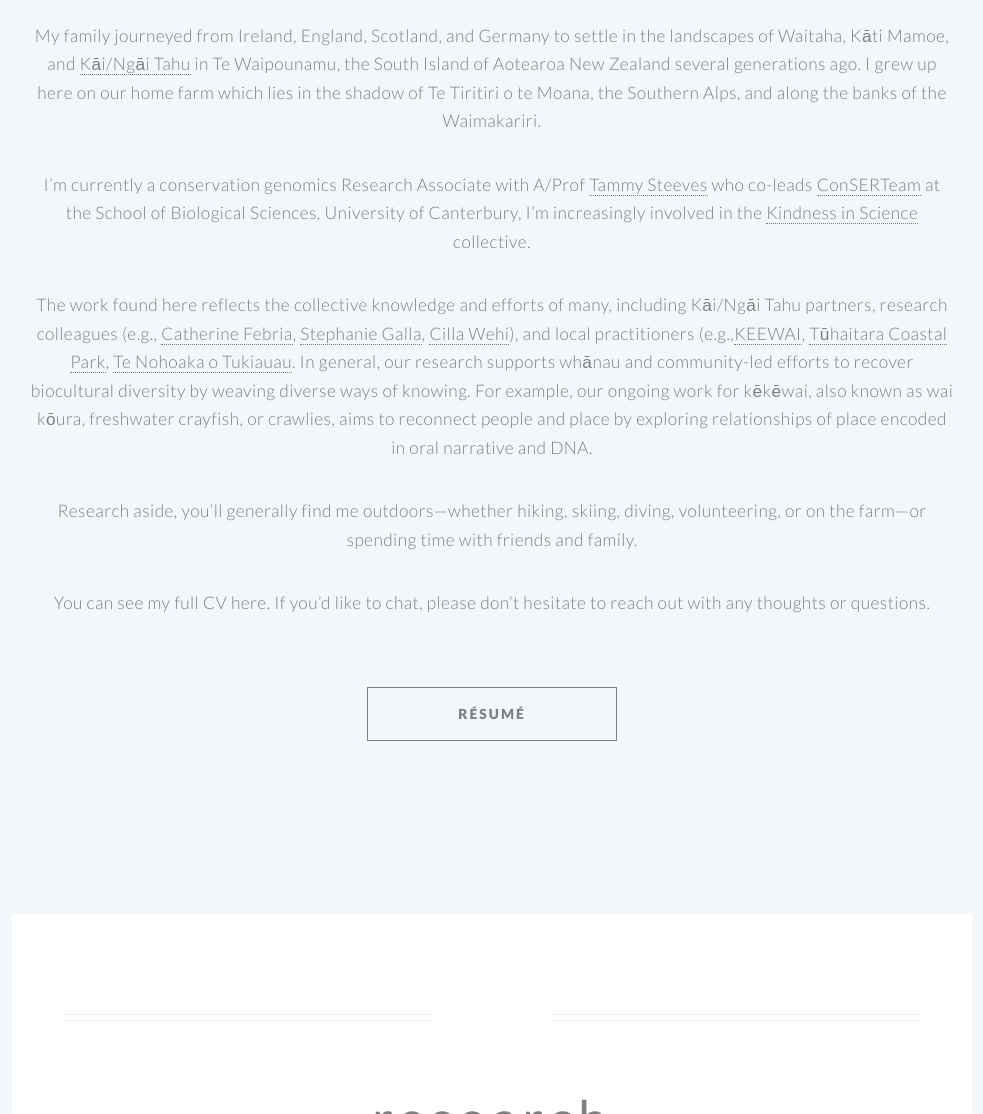
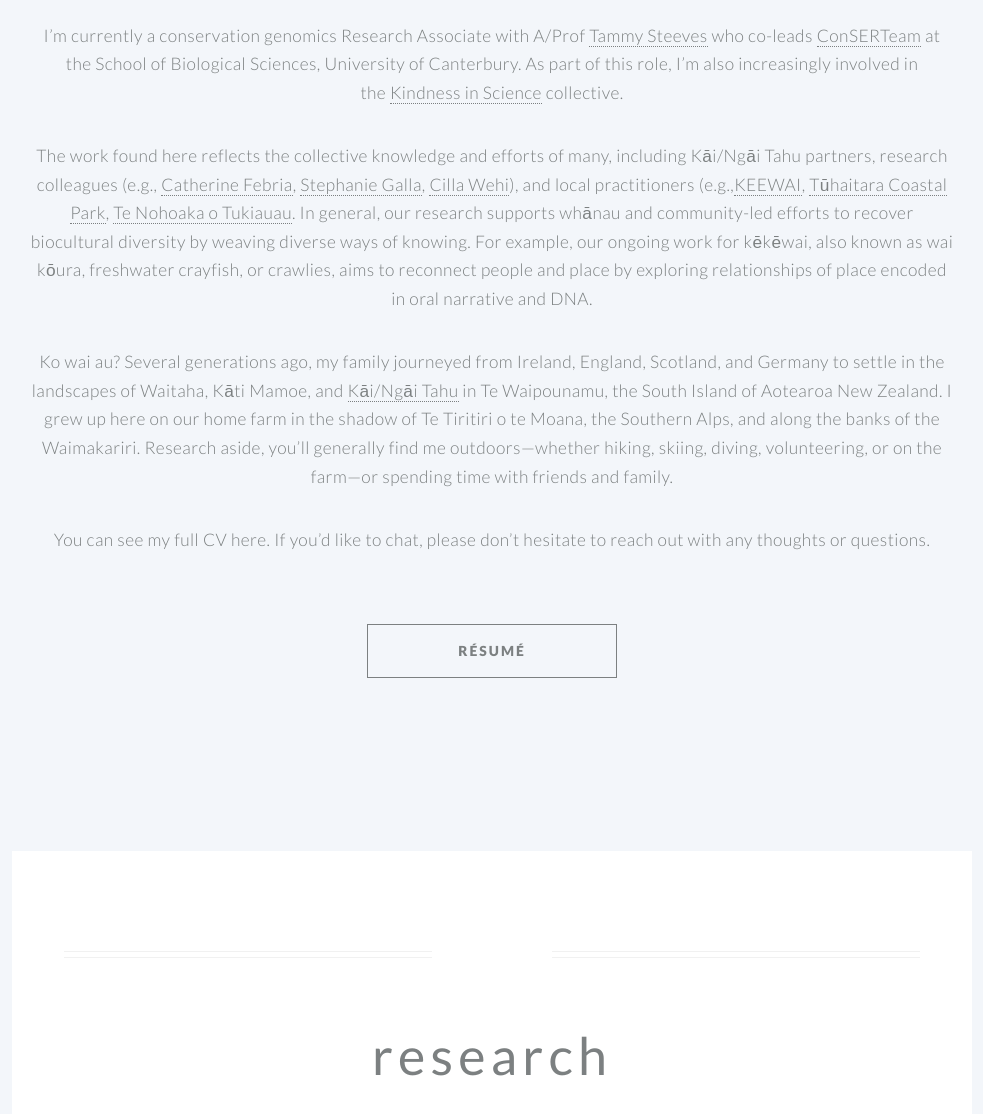
Before and after one commit to aislingrayne/aislingrayne.github.io, a Jekyll site: the page built from index.md, in a window 1280 px wide and 1400 px high, scrolled down 770 px. Shown: the part 286-1400 px from the top of the window, without its empty margins (148-1131 px from the left). Built offline with Jekyll 4.4.1, drawn with Linux system fonts in a browser that asks for light colours; some of the changed text lies outside the part shown.

Commit message:
Update index.md

```diff
--- a/index.md
+++ b/index.md
@@ -45,14 +45,12 @@ cta_button_label: contact # the label on the button
 ---
 [//]: # (write a bit about yourself here)
 
-### Nau mai, haere mai. Here, you will find a brief introduction to me, my collaborators, and our work.
+### Nau mai, haere mai. Here, you will find a brief introduction to myself, collaborators and our work.
 
-My family journeyed from Ireland, England, Scotland, and Germany to settle in the landscapes of Waitaha, Kāti Mamoe, and [Kāi/Ngāi Tahu](https://ngaitahu.iwi.nz/) in Te Waipounamu, the South Island of Aotearoa New Zealand several generations ago. I grew up here on our home farm which lies in the shadow of Te Tiritiri o te Moana, the Southern Alps, and along the banks of the Waimakariri.
-
-I'm currently a conservation genomics Research Associate with A/Prof [Tammy Steeves](https://www.canterbury.ac.nz/science/contact-us/people/tammy-steeves.html) who co-leads [ConSERTeam](http://www.ucconsert.org/) at the School of Biological Sciences, University of Canterbury, I’m increasingly involved in the *[Kindness in Science](http://www.kindnessinscience.org/)* collective.
+I'm currently a conservation genomics Research Associate with A/Prof [Tammy Steeves](https://www.canterbury.ac.nz/science/contact-us/people/tammy-steeves.html) who co-leads [ConSERTeam](http://www.ucconsert.org/) at the School of Biological Sciences, University of Canterbury. As part of this role, I'm also increasingly involved in the *[Kindness in Science](http://www.kindnessinscience.org/)* collective.
 
 The work found here reflects the collective knowledge and efforts of many, including Kāi/Ngāi Tahu partners, research colleagues (e.g., [Catherine Febria](https://www.healthyheadwaterslab.ca/), [Stephanie Galla](https://www.stephaniegalla.com/), [Cilla Wehi](http://www.priscillawehi.com/)), and local practitioners (e.g.,[KEEWAI](http://keewai.co.nz/), [Tūhaitara Coastal Park](https://www.tuhaitarapark.org.nz/), [Te Nohoaka o Tukiauau](https://www.tenohoaka.org.nz/). In general, our research supports whānau and community-led efforts to recover biocultural diversity by weaving diverse ways of knowing. For example, our ongoing work for kēkēwai, also known as wai kōura, freshwater crayfish, or crawlies, aims to reconnect people and place by exploring relationships of place encoded in oral narrative and DNA.
 
-Research aside, you'll generally find me outdoors—whether hiking, skiing, diving, volunteering, or on the farm—or spending time with friends and family.
+Ko wai au? Several generations ago, my family journeyed from Ireland, England, Scotland, and Germany to settle in the landscapes of Waitaha, Kāti Mamoe, and [Kāi/Ngāi Tahu](https://ngaitahu.iwi.nz/) in Te Waipounamu, the South Island of Aotearoa New Zealand. I grew up here on our home farm in the shadow of Te Tiritiri o te Moana, the Southern Alps, and along the banks of the Waimakariri. Research aside, you'll generally find me outdoors—whether hiking, skiing, diving, volunteering, or on the farm—or spending time with friends and family.
 
 You can see my full CV here. If you'd like to chat, please don't hesitate to reach out with any thoughts or questions.
```
